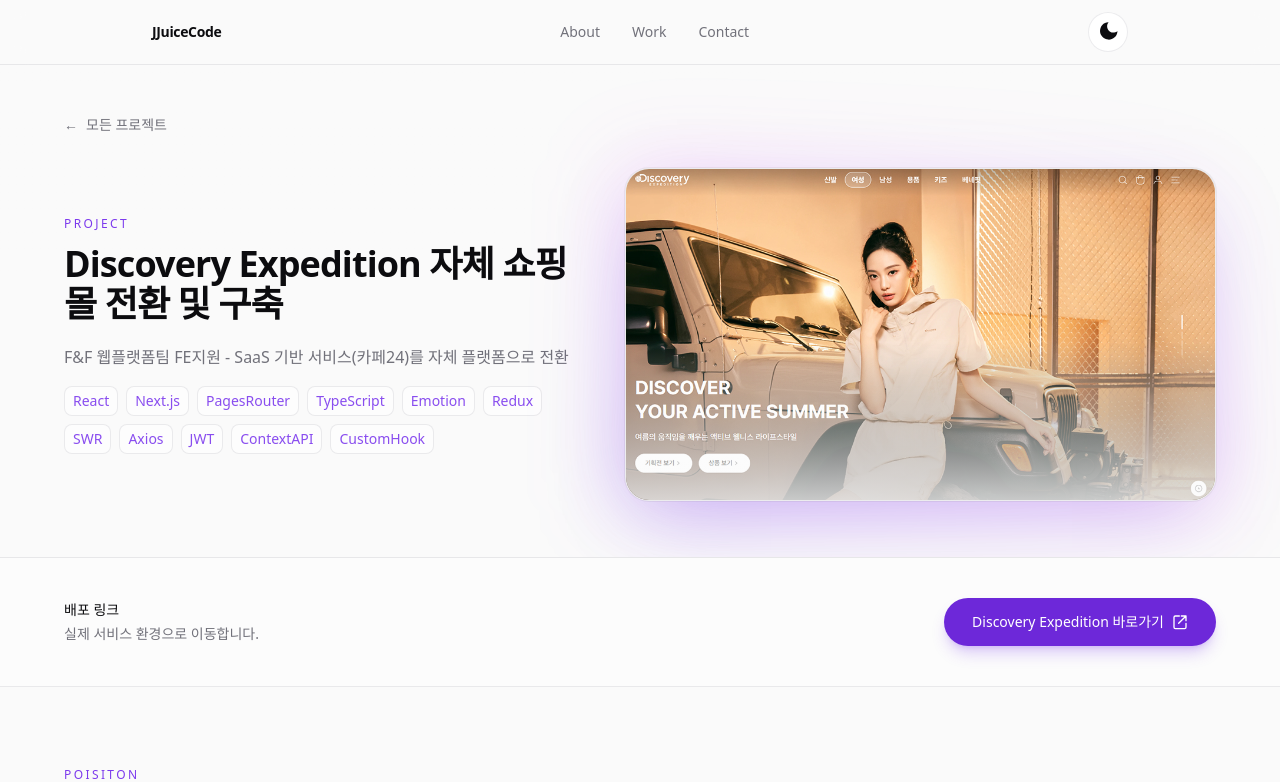
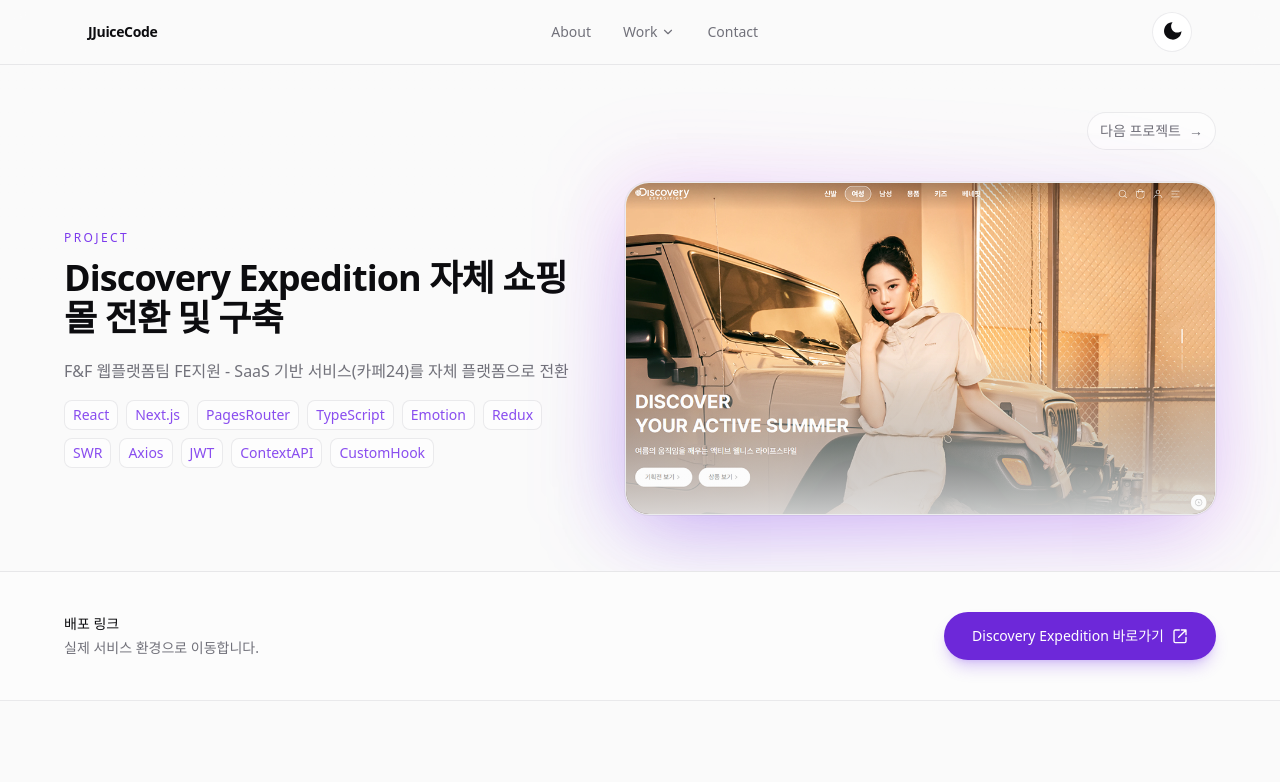
Before and after one commit to JJuiceCode/portfolio, a Next.js app: page /projects/ecommerce-migration in a window 1280 px wide. Shown: the top 782 px of the page. Built offline with nearby package versions, Linux system fonts and the light colour scheme; a web font is replaced by a local one.

Commit message:
각 컴포넌트 기능 추가 및 hero 내용 수정 (#6)

```diff
--- a/app/globals.css
+++ b/app/globals.css
@@ -38,10 +38,6 @@
   --font-title: "Pretendard", system-ui, sans-serif;
 }
 
-html {
-  scroll-behavior: smooth;
-}
-
 body {
   background: var(--background);
   color: var(--foreground);
--- a/app/projects/[slug]/page.tsx
+++ b/app/projects/[slug]/page.tsx
@@ -6,7 +6,7 @@
 import { ProjectLiveLink } from "@/components/project-detail/project-live-link";
 import { AssignedRoles } from "@/components/project-detail/assigned-roles";
 import { TechnicalAccordion } from "@/components/project-detail/technical-accordion";
-import { getAllProjectSlugs, getProjectBySlug } from "@/lib/projects";
+import { getAllProjectSlugs, getProjectBySlug, getProjectsForListing } from "@/lib/projects";
 
 type PageProps = {
   params: Promise<{ slug: string }>;
@@ -34,15 +34,27 @@
 }
 
 export default async function ProjectDetailPage({ params }: PageProps) {
-  const { slug } = await params;
-  const project = getProjectBySlug(slug);
+  const { slug: currentSlug } = await params;
+  const project = getProjectBySlug(currentSlug);
   if (!project) notFound();
+
+  const projects = getProjectsForListing();
+  const currentProjectIndex = projects.findIndex(({ slug }) => slug === currentSlug);
+  const previousProject = currentProjectIndex > 0 ? projects[currentProjectIndex - 1] : undefined;
+  const nextProject = currentProjectIndex < projects.length - 1 ? projects[currentProjectIndex + 1] : undefined;
 
   return (
     <>
       <Header />
       <main className="min-h-screen bg-background">
-        <ProjectHero title={project.title} summary={project.summary} tags={project.tags} image={project.heroImage} />
+        <ProjectHero
+          title={project.title}
+          summary={project.summary}
+          tags={project.tags}
+          image={project.heroImage}
+          previousProject={previousProject ? { href: `/projects/${previousProject.slug}`, label: previousProject.title } : undefined}
+          nextProject={nextProject ? { href: `/projects/${nextProject.slug}`, label: nextProject.title } : undefined}
+        />
         <ProjectLiveLink href={project.linkUrls} linkLabel={project.linkLabel} />
         <AssignedRoles areas={project.areas} positionTitle={project.positionTitle} positionDescription={project.positionDescription} />
         <TechnicalAccordion areas={project.areas} />
--- a/components/header.tsx
+++ b/components/header.tsx
@@ -3,10 +3,16 @@
 import { useState } from "react";
 import { ThemeToggle } from "./theme-toggle";
 import Link from "next/link";
+import { getProjectsForListing } from "@/lib/projects";
+
+const projectSubMenu = getProjectsForListing().map(project => ({
+  href: `/projects/${project.slug}`,
+  label: project.title,
+}));
 
 const nav = [
   { href: "/#about", label: "About" },
-  { href: "/#work", label: "Work" },
+  { href: "/#work", label: "Work", children: projectSubMenu },
   { href: "/#contact", label: "Contact" },
 ];
 
@@ -15,17 +21,43 @@
 
   return (
     <header className="fixed inset-x-0 top-0 z-50 border-b border-border bg-background/80 backdrop-blur-md">
-      <div className="mx-auto flex h-16 max-w-5xl items-center justify-between px-4 sm:px-6">
+      <div className="mx-auto flex h-16 max-w-6xl items-center justify-between px-4 sm:px-6">
         <Link href="/" className="text-sm font-semibold tracking-tight text-foreground transition hover:text-accent">
           JJuiceCode
         </Link>
 
         <nav className="hidden items-center gap-8 md:flex" aria-label="주요 메뉴">
-          {nav.map(item => (
+          {nav.map(item =>
+            item.children ? (
+              <div key={item.href} className="group relative">
+                <a
+                  href={item.href}
+                  className="flex items-center gap-1 text-sm text-muted transition hover:text-accent focus-visible:text-accent"
+                  aria-haspopup="true"
+                >
+                  {item.label}
+                  <ChevronDownIcon />
+                </a>
+                <div className="invisible absolute left-1/2 top-full w-80 -translate-x-1/2 pt-5 opacity-0 transition group-hover:visible group-hover:opacity-100 group-focus-within:visible group-focus-within:opacity-100">
+                  <div className="rounded-2xl border border-border bg-background/95 p-2 shadow-lg backdrop-blur-md">
+                    {item.children.map(child => (
+                      <Link
+                        key={child.href}
+                        href={child.href}
+                        className="block rounded-xl px-4 py-3 text-sm font-medium leading-snug text-foreground transition hover:bg-accent-soft hover:text-accent focus-visible:bg-accent-soft focus-visible:text-accent"
+                      >
+                        {child.label}
+                      </Link>
+                    ))}
+                  </div>
+                </div>
+              </div>
+            ) : (
               <a key={item.href} href={item.href} className="text-sm text-muted transition hover:text-accent">
                 {item.label}
               </a>
-          ))}
+            ),
+          )}
         </nav>
 
         <div className="flex items-center gap-2">
@@ -45,16 +77,40 @@
 
       <div id="mobile-menu" className={`border-t border-border bg-background md:hidden ${open ? "block" : "hidden"}`}>
         <nav className="flex flex-col gap-1 px-4 py-3" aria-label="모바일 메뉴">
-          {nav.map(item => (
+          {nav.map(item =>
+            item.children ? (
+              <div key={item.href} className="flex flex-col">
                 <a
-              key={item.href}
                   href={item.href}
-              className="rounded-lg px-3 py-2.5 text-sm text-foreground transition hover:bg-(--accent-soft)"
+                  className="rounded-lg px-3 py-2.5 text-sm font-medium text-foreground transition hover:bg-accent-soft"
                   onClick={() => setOpen(false)}
                 >
                   {item.label}
                 </a>
+                <div className="ml-3 border-l border-border pl-3">
+                  {item.children.map(child => (
+                    <Link
+                      key={child.href}
+                      href={child.href}
+                      className="block rounded-lg px-3 py-2 text-sm text-muted transition hover:bg-accent-soft hover:text-accent"
+                      onClick={() => setOpen(false)}
+                    >
+                      {child.label}
+                    </Link>
                   ))}
+                </div>
+              </div>
+            ) : (
+              <a
+                key={item.href}
+                href={item.href}
+                className="rounded-lg px-3 py-2.5 text-sm text-foreground transition hover:bg-accent-soft"
+                onClick={() => setOpen(false)}
+              >
+                {item.label}
+              </a>
+            ),
+          )}
         </nav>
       </div>
     </header>
@@ -76,3 +132,11 @@
     </svg>
   );
 }
+
+function ChevronDownIcon() {
+  return (
+    <svg className="h-3.5 w-3.5" fill="none" stroke="currentColor" viewBox="0 0 24 24" aria-hidden="true">
+      <path strokeLinecap="round" strokeLinejoin="round" strokeWidth={2} d="m6 9 6 6 6-6" />
+    </svg>
+  );
+}
--- a/components/project-detail/project-hero.tsx
+++ b/components/project-detail/project-hero.tsx
@@ -6,17 +6,46 @@
   summary: string;
   tags: string[];
   image: { src: string; alt: string };
+  previousProject?: ProjectNavigationLink;
+  nextProject?: ProjectNavigationLink;
 };
 
-export function ProjectHero({ title, summary, tags, image }: ProjectHeroProps) {
+type ProjectNavigationLink = {
+  href: string;
+  label: string;
+};
+
+export function ProjectHero({ title, summary, tags, image, previousProject, nextProject }: ProjectHeroProps) {
   return (
     <section className="relative overflow-hidden border-b border-border px-4 sm:px-6">
       <div className="absolute inset-0 bg-linear-to-b from-background via-background/40 to-transparent dark:from-background dark:via-background/60" />
       <div className="relative mx-auto max-w-6xl pb-10 pt-24 sm:pb-14 sm:pt-28">
-        <Link href="/#work" className="inline-flex items-center gap-2 text-sm text-muted transition hover:text-accent">
-          <span aria-hidden>←</span>
-          모든 프로젝트
-        </Link>
+        <div className="grid min-h-9 grid-cols-2 items-start gap-3">
+          {previousProject ? (
+            <Link
+              href={previousProject.href}
+              className="inline-flex max-w-full items-center gap-2 justify-self-start rounded-full border border-border bg-surface/60 px-3 py-2 text-sm text-muted transition hover:border-accent/40 hover:text-accent"
+              aria-label={`이전 프로젝트: ${previousProject.label}`}
+            >
+              <span aria-hidden>←</span>
+              <span className="shrink-0">이전 프로젝트</span>
+            </Link>
+          ) : (
+            <span />
+          )}
+          {nextProject ? (
+            <Link
+              href={nextProject.href}
+              className="inline-flex max-w-full items-center gap-2 justify-self-end rounded-full border border-border bg-surface/60 px-3 py-2 text-sm text-muted transition hover:border-accent/40 hover:text-accent"
+              aria-label={`다음 프로젝트: ${nextProject.label}`}
+            >
+              <span className="shrink-0">다음 프로젝트</span>
+              <span aria-hidden>→</span>
+            </Link>
+          ) : (
+            <span />
+          )}
+        </div>
         <div className="mt-8 grid items-center gap-8 lg:grid-cols-[minmax(0,1fr)_minmax(0,1.15fr)] lg:gap-12">
           <div className="max-w-xl">
             <p className="text-xs font-medium uppercase tracking-[0.2em] text-accent">Project</p>
--- a/data/projects.json
+++ b/data/projects.json
@@ -124,7 +124,7 @@
       },
       "linkLabel": ["Duvetica 바로가기", "Supra 바로가기", "Sergio Tacchini 바로가기"],
       "linkUrls": ["https://www.duvetica.co.kr/", "https://www.supra-korea.com/", "https://www.sergiotacchini.co.kr/"],
-      "positionTitle": "ProductDetailPage (PDP)",
+      "positionTitle": "PDP, MailForm, Review",
       "positionDescription": [
         "기존 커머스 플랫폼을 기반으로 프리미엄 브랜드(Duvetica, Supra, Sergio Tacchini)에 맞는 상품상세 UI/UX를 재설계하고 구현했습니다.",
         "멀티 브랜드 구조에서 공통 로직을 유지하면서도 고급 브랜드에 적합한 인터랙션과 디자인 시스템을 확장 적용했습니다."
```
Also changed, not shown: components/sections/about.tsx (+9 -5 lines), components/sections/hero.tsx (+3 -11 lines). Lines whose indentation alone changed are shown as unchanged.
